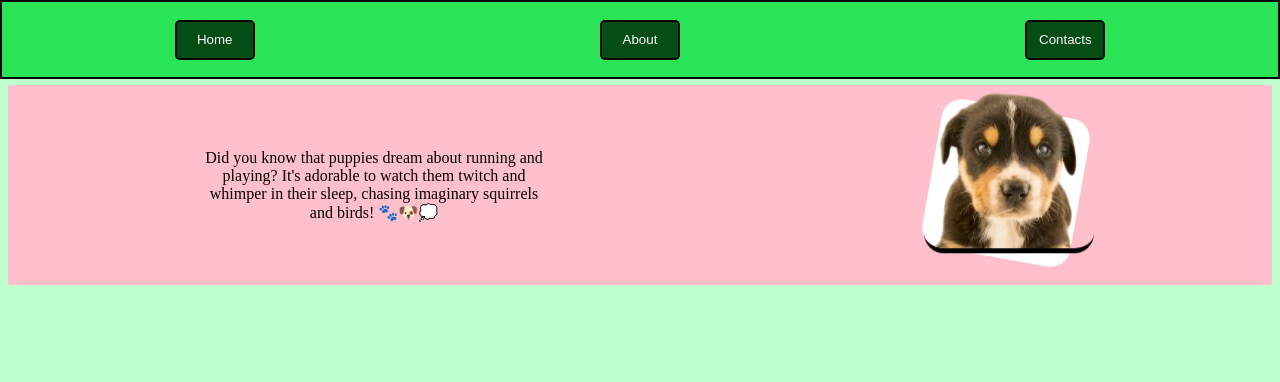
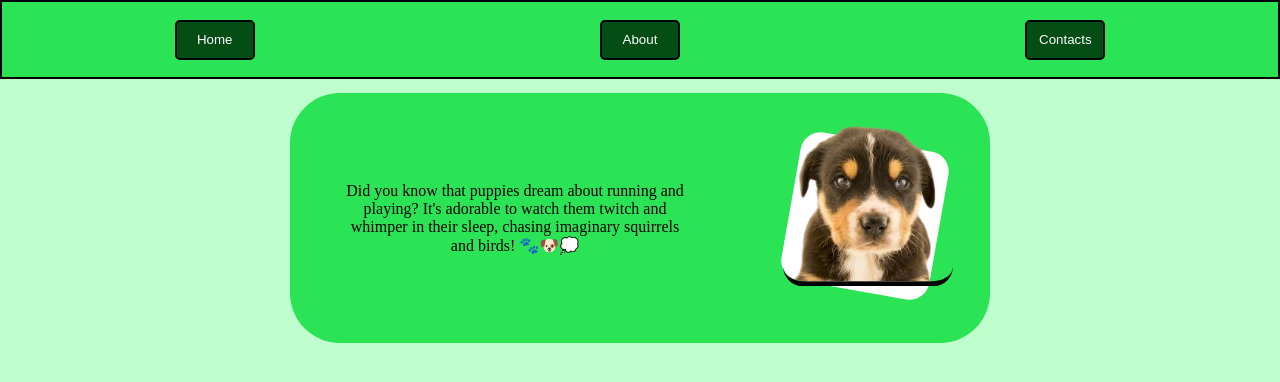
Before and after one commit to sanatan223/me, a plain HTML site: page index.html in a window 1280 px wide. Drawn offline with Linux system fonts and the light colour scheme.

Commit message:
created the about part as a banner

```diff
--- a/styles/navbar.css
+++ b/styles/navbar.css
@@ -1,5 +1,7 @@
 body{
     background-color: #beffcd;
+    display: flex;
+    justify-content: center;
 }
 
 .navbar{
@@ -35,11 +37,13 @@ body{
 
 .about{
     margin-top: 85px;
-    background-color: pink;
-    height: 200px;
+    background-color: #2AE455;
+    height: 250px;
+    width: 700px;
     display: flex;
     justify-content: space-around;
     align-items: center;
+    border-radius: 50px;
 }
 
 .abouttexts{
```
